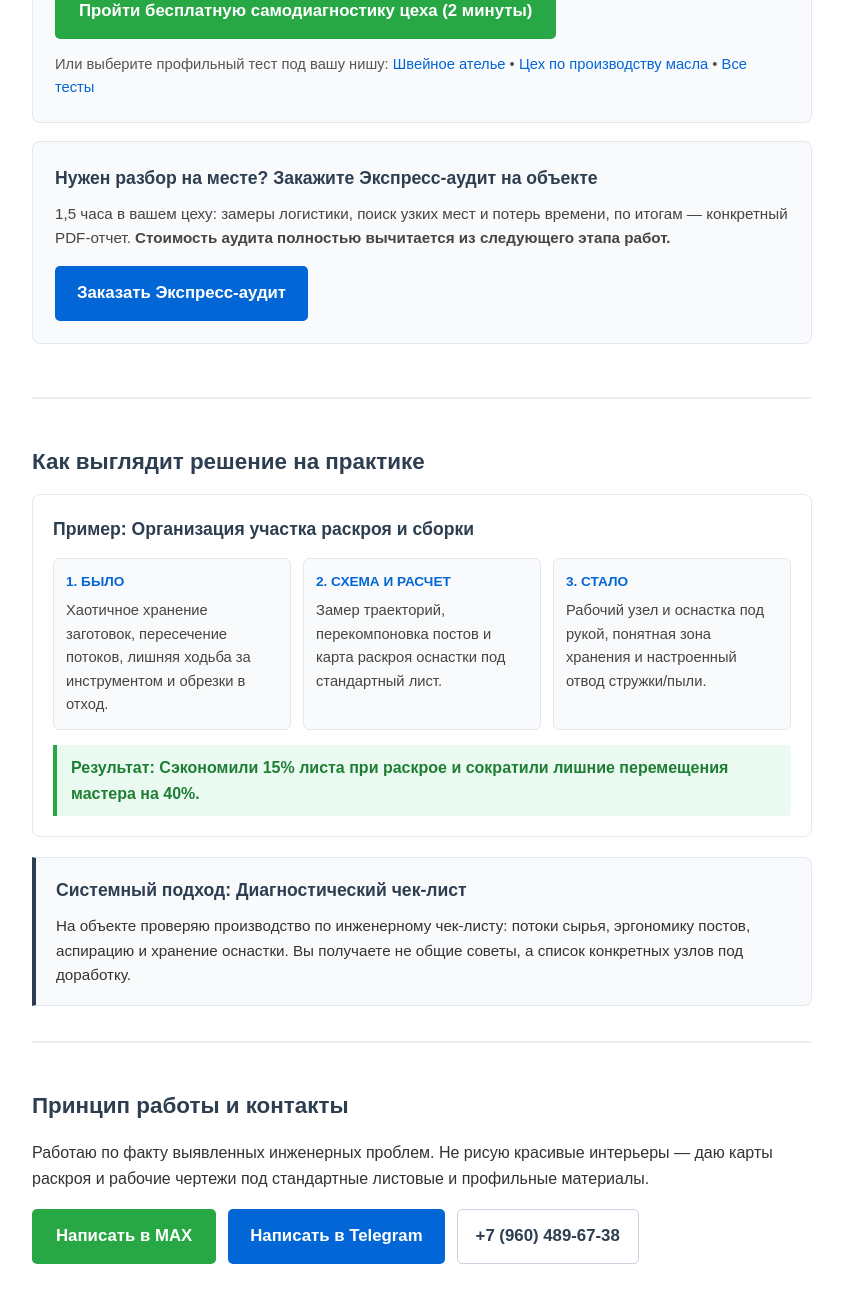
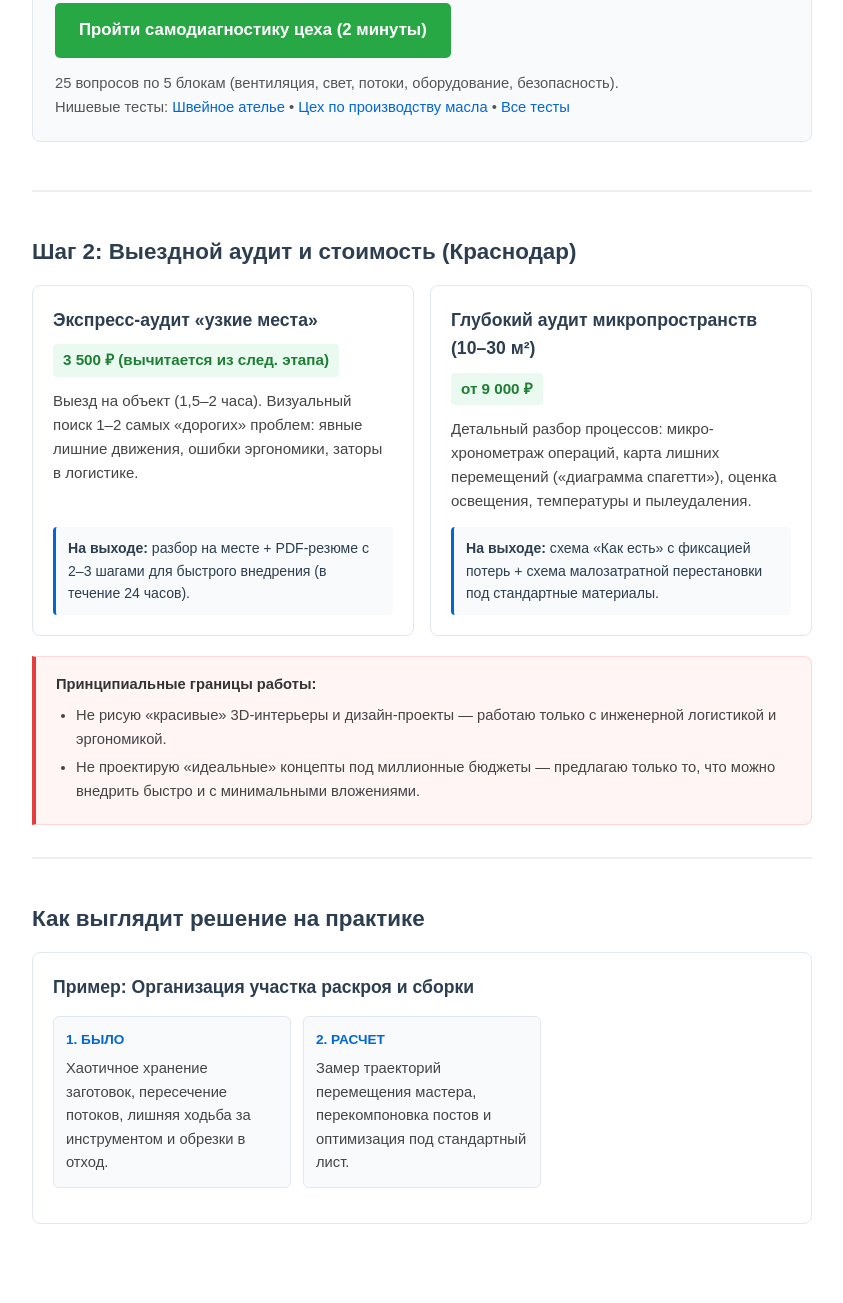
Before and after one commit to prostor-op/prostor-op.github.io, a plain HTML site: page index.html in a window 1280 px wide. Shown: the part 472-1775 px from the top of the page, without its empty margins (218-1061 px from the left). Drawn offline with Linux system fonts and the light colour scheme.

Commit message:
Update index.html

```diff
--- a/index.html
+++ b/index.html
@@ -3,7 +3,7 @@
 <head>
   <meta charset="UTF-8">
   <meta name="viewport" content="width=device-width, initial-scale=1.0">
-  <title>Инженерная оптимизация малых производств (10–50 м²)</title>
+  <title>Инженерный аудит и оптимизация малых производств (10–50 м²)</title>
   <style>
     * { box-sizing: border-box; }
     body {
@@ -36,15 +36,15 @@
     nav a {
       color: #0366d6;
       text-decoration: none;
-      margin-left: 18px;
+      margin-left: 16px;
       font-size: 0.95em;
     }
     nav a:hover { text-decoration: underline; }
 
     /* Блоки и заголовки */
     section {
-      margin-bottom: 45px;
-      padding-bottom: 35px;
+      margin-bottom: 42px;
+      padding-bottom: 32px;
       border-bottom: 2px solid #eee;
     }
     section:last-of-type { border-bottom: none; }
@@ -87,7 +87,7 @@
       border: 1px solid #e2e8f0;
       border-radius: 8px;
       padding: 22px;
-      margin-bottom: 18px;
+      margin-bottom: 16px;
     }
     .btn-primary {
       display: inline-block;
@@ -104,13 +104,13 @@
 
     .btn-secondary {
       display: inline-block;
-      padding: 14px 22px;
+      padding: 13px 20px;
       background-color: #0366d6;
       color: #fff;
       text-decoration: none;
       border-radius: 5px;
       font-weight: bold;
-      font-size: 1.05em;
+      font-size: 1.02em;
       transition: background-color 0.2s;
     }
     .btn-secondary:hover { background-color: #024c9e; }
@@ -126,13 +126,63 @@
     }
     .sub-tests a:hover { text-decoration: underline; }
 
-    .audit-note {
-      margin: 10px 0 15px 0;
+    /* Карточки услуг (2 колонки) */
+    .services-grid {
+      display: grid;
+      grid-template-columns: repeat(2, 1fr);
+      gap: 16px;
+      margin-bottom: 20px;
+    }
+    .service-card {
+      border: 1px solid #e2e8f0;
+      border-radius: 8px;
+      padding: 20px;
+      background: #fff;
+      display: flex;
+      flex-direction: column;
+      justify-content: space-between;
+    }
+    .service-price {
+      display: inline-block;
+      background: #eafaf1;
+      color: #1e7e34;
+      font-weight: bold;
+      padding: 4px 10px;
+      border-radius: 4px;
       font-size: 0.95em;
+      margin-bottom: 12px;
+    }
+    .service-card p {
+      margin: 0 0 14px 0;
+      font-size: 0.94em;
       color: #444;
     }
+    .service-artifact {
+      font-size: 0.88em;
+      color: #2c3e50;
+      background: #f8fafc;
+      padding: 10px 12px;
+      border-radius: 4px;
+      border-left: 3px solid #0366d6;
+    }
 
-    /* Портфолио / Кейсы (текстовый формат) */
+    /* Границы услуги */
+    .boundaries-box {
+      background: #fff5f5;
+      border: 1px solid #fed7d7;
+      border-left: 4px solid #e53e3e;
+      border-radius: 0 8px 8px 0;
+      padding: 16px 20px;
+      font-size: 0.92em;
+    }
+    .boundaries-box ul {
+      margin: 8px 0 0 0;
+      padding-left: 20px;
+      color: #444;
+    }
+    .boundaries-box li { margin-bottom: 5px; }
+
+    /* Портфолио / Кейсы */
     .case-card {
       border: 1px solid #e2e8f0;
       border-radius: 8px;
@@ -195,16 +245,16 @@
       font-weight: bold;
       color: #2c3e50;
       text-decoration: none;
-      padding: 13px 18px;
+      padding: 12px 18px;
       border: 1px solid #cbd5e1;
       border-radius: 5px;
     }
     .phone-link:hover { background: #f8fafc; }
 
     /* Адаптация под телефон */
-    @media (max-width: 640px) {
-      .case-grid { grid-template-columns: 1fr; }
-      nav a { margin-left: 12px; }
+    @media (max-width: 680px) {
+      .services-grid, .case-grid { grid-template-columns: 1fr; }
+      nav a { margin-left: 10px; font-size: 0.9em; }
     }
   </style>
 </head>
@@ -214,6 +264,7 @@
   <header>
     <a href="index.html" class="logo">Инженерный аудит цеха</a>
     <nav>
+      <a href="#services">Услуги и цены</a>
       <a href="#cases">Подход и кейсы</a>
       <a href="tests.html">База тестов</a>
       <a href="#contacts">Контакты</a>
@@ -223,50 +274,86 @@
   <!-- Блок 1: Позиционирование (Оффер) -->
   <section id="offer">
     <div class="tags">
-      <span class="tag">10–50 м²</span>
-      <span class="tag">Чертежи и карты раскроя</span>
+      <span class="tag">Краснодар и пригород</span>
+      <span class="tag">Цеха 10–50 м²</span>
       <span class="tag">Без управленческой воды</span>
     </div>
     <h1>Инженерная оптимизация малых производств (10–50 м²)</h1>
     <p>
-      Убираю лишние движения, проектирую оснастку и рабочие места под стандартные материалы,
-      настраиваю пылеудаление. Без управленческой воды — только факты, замеры и чертежи.
+      Нахожу неочевидные потери в логистике, вентиляции, освещении и эргономике рабочих мест.
+      Убираю лишние движения, даю решения под стандартные материалы без дорогой подгонки.
+      Только факты, замеры и понятный план действий.
     </p>
   </section>
 
   <!-- Блок 2: Главный призыв к действию (Воронка) -->
   <section id="funnel">
-    <h2>С чего начать</h2>
-
-    <!-- Основной шаг: Самодиагностика -->
+    <h2>Шаг 1: Бесплатная самодиагностика</h2>
     <div class="cta-box">
       <a href="samodiagnostika.html" class="btn-primary">
-        Пройти бесплатную самодиагностику цеха (2 минуты)
+        Пройти самодиагностику цеха (2 минуты)
       </a>
       <div class="sub-tests">
-        Или выберите профильный тест под вашу нишу:
+        25 вопросов по 5 блокам (вентиляция, свет, потоки, оборудование, безопасность).<br>
+        Нишевые тесты:
         <a href="shveynoe-atele.html">Швейное ателье</a> •
         <a href="maslo-iz-semechek.html">Цех по производству масла</a> •
         <a href="tests.html">Все тесты</a>
       </div>
     </div>
+  </section>
 
-    <!-- Вторичный шаг: Экспресс-аудит -->
-    <div class="cta-box">
-      <h3>Нужен разбор на месте? Закажите Экспресс-аудит на объекте</h3>
-      <p class="audit-note">
-        1,5 часа в вашем цеху: замеры логистики, поиск узких мест и потерь времени,
-        по итогам — конкретный PDF-отчет. <strong>Стоимость аудита полностью вычитается из следующего этапа работ.</strong>
-      </p>
-      <a href="#contacts" class="btn-secondary">Заказать Экспресс-аудит</a>
+  <!-- Блок 3: Форматы выездного аудита и цены -->
+  <section id="services">
+    <h2>Шаг 2: Выездной аудит и стоимость (Краснодар)</h2>
+    <div class="services-grid">
+
+      <!-- Услуга 1 -->
+      <div class="service-card">
+        <div>
+          <h3>Экспресс-аудит «узкие места»</h3>
+          <span class="service-price">3 500 ₽ (вычитается из след. этапа)</span>
+          <p>
+            Выезд на объект (1,5–2 часа). Визуальный поиск 1–2 самых «дорогих» проблем:
+            явные лишние движения, ошибки эргономики, заторы в логистике.
+          </p>
+        </div>
+        <div class="service-artifact">
+          <strong>На выходе:</strong> разбор на месте + PDF-резюме с 2–3 шагами для быстрого внедрения (в течение 24 часов).
+        </div>
+      </div>
+
+      <!-- Услуга 2 -->
+      <div class="service-card">
+        <div>
+          <h3>Глубокий аудит микропространств (10–30 м²)</h3>
+          <span class="service-price">от 9 000 ₽</span>
+          <p>
+            Детальный разбор процессов: микро-хронометраж операций, карта лишних перемещений («диаграмма спагетти»),
+            оценка освещения, температуры и пылеудаления.
+          </p>
+        </div>
+        <div class="service-artifact">
+          <strong>На выходе:</strong> схема «Как есть» с фиксацией потерь + схема малозатратной перестановки под стандартные материалы.
+        </div>
+      </div>
+
+    </div>
+
+    <!-- Границы работы -->
+    <div class="boundaries-box">
+      <strong>Принципиальные границы работы:</strong>
+      <ul>
+        <li>Не рисую «красивые» 3D-интерьеры и дизайн-проекты — работаю только с инженерной логистикой и эргономикой.</li>
+        <li>Не проектирую «идеальные» концепты под миллионные бюджеты — предлагаю только то, что можно внедрить быстро и с минимальными вложениями.</li>
+      </ul>
     </div>
   </section>
 
-  <!-- Блок 3: Доказательства (Формат работы и чек-лист) -->
+  <!-- Блок 4: Доказательства (Формат работы и чек-лист) -->
   <section id="cases">
     <h2>Как выглядит решение на практике</h2>
 
-    <!-- Пример разбора -->
     <div class="case-card">
       <h3>Пример: Организация участка раскроя и сборки</h3>
       <div class="case-grid">
@@ -275,42 +362,6 @@
           <p>Хаотичное хранение заготовок, пересечение потоков, лишняя ходьба за инструментом и обрезки в отход.</p>
         </div>
         <div class="case-step">
-          <span class="case-step-title">2. Схема и расчет</span>
-          <p>Замер траекторий, перекомпоновка постов и карта раскроя оснастки под стандартный лист.</p>
+          <span class="case-step-title">2. Расчет</span>
+          <p>Замер траекторий перемещения мастера, перекомпоновка постов и оптимизация под стандартный лист.</p>
         </div>
-        <div class="case-step">
-          <span class="case-step-title">3. Стало</span>
-          <p>Рабочий узел и оснастка под рукой, понятная зона хранения и настроенный отвод стружки/пыли.</p>
-        </div>
-      </div>
-      <div class="case-result">
-        Результат: Сэкономили 15% листа при раскрое и сократили лишние перемещения мастера на 40%.
-      </div>
-    </div>
-
-    <!-- Диагностический чек-лист -->
-    <div class="checklist-box">
-      <h3>Системный подход: Диагностический чек-лист</h3>
-      <p style="margin: 0; font-size: 0.95em;">
-        На объекте проверяю производство по инженерному чек-листу: потоки сырья, эргономику постов,
-        аспирацию и хранение оснастки. Вы получаете не общие советы, а список конкретных узлов под доработку.
-      </p>
-    </div>
-  </section>
-
-  <!-- Блок 4: Контакты и принцип работы -->
-  <section id="contacts">
-    <h2>Принцип работы и контакты</h2>
-    <p>
-      Работаю по факту выявленных инженерных проблем. Не рисую красивые интерьеры —
-      даю карты раскроя и рабочие чертежи под стандартные листовые и профильные материалы.
-    </p>
-    <div class="contact-links">
-      <a href="https://max.ru" target="_blank" rel="noopener" class="btn-primary">Написать в MAX</a>
-      <a href="https://t.me" target="_blank" rel="noopener" class="btn-secondary">Написать в Telegram</a>
-      <a href="tel:+79604896738" class="phone-link">+7 (960) 489-67-38</a>
-    </div>
-  </section>
-
-</body>
-</html>
```
